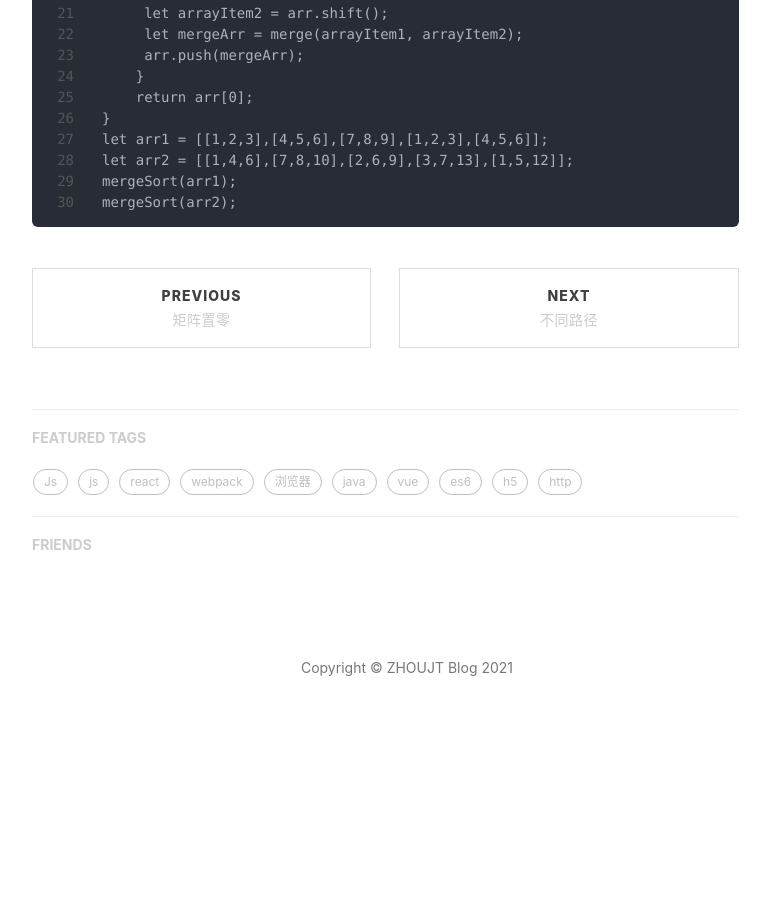
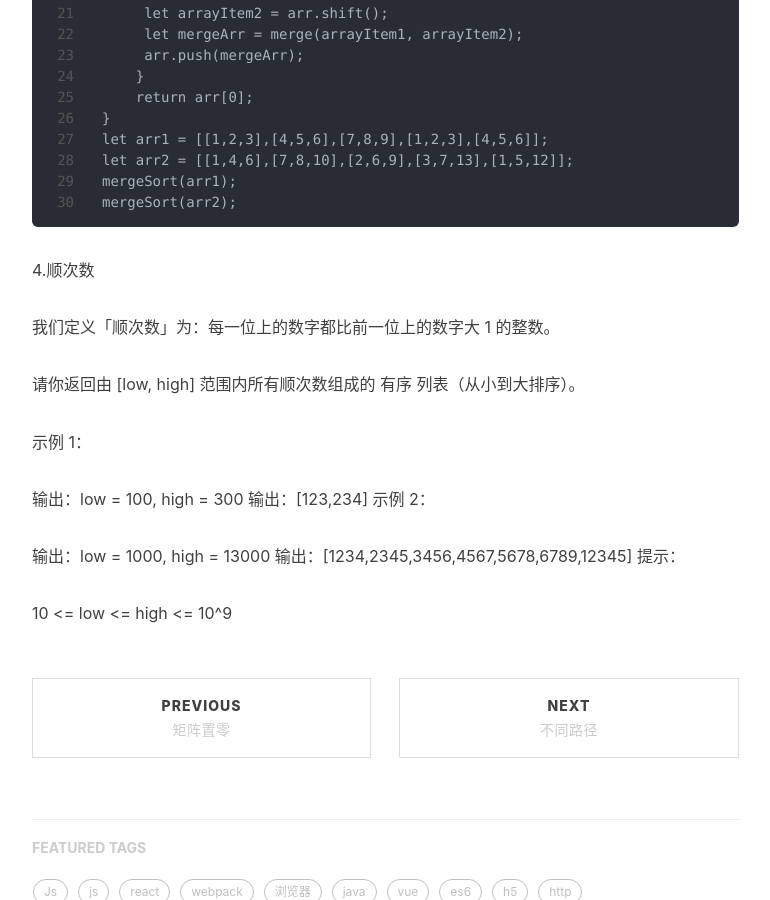
Before and after one commit to juntaozhou05/juntaozho05.github.io, a Jekyll site: the page built from _posts/2020-10-26-Collection.md, in a window 1280 px wide and 900 px high, scrolled down 2614 px. Shown: the whole window, without its empty margins (233-1003 px from the left). Built offline with Jekyll 4.4.1, drawn with Linux system fonts in a browser that asks for light colours; nearby versions of some CDN libraries; comment, search, counter and statistics services are not loaded; before the commit the page ends 3386 px from its top, so only the background shows below that.

Commit message:
Update 2020-10-26-Collection.md

````diff
--- a/_posts/2020-10-26-Collection.md
+++ b/_posts/2020-10-26-Collection.md
@@ -119,3 +119,21 @@
 mergeSort(arr1);
 mergeSort(arr2);
 ```
+
+4.顺次数
+
+我们定义「顺次数」为：每一位上的数字都比前一位上的数字大 1 的整数。
+
+请你返回由  [low, high]  范围内所有顺次数组成的 有序 列表（从小到大排序）。
+
+示例 1：
+
+输出：low = 100, high = 300
+输出：[123,234]
+示例 2：
+
+输出：low = 1000, high = 13000
+输出：[1234,2345,3456,4567,5678,6789,12345]
+提示：
+
+10 <= low <= high <= 10^9
````
